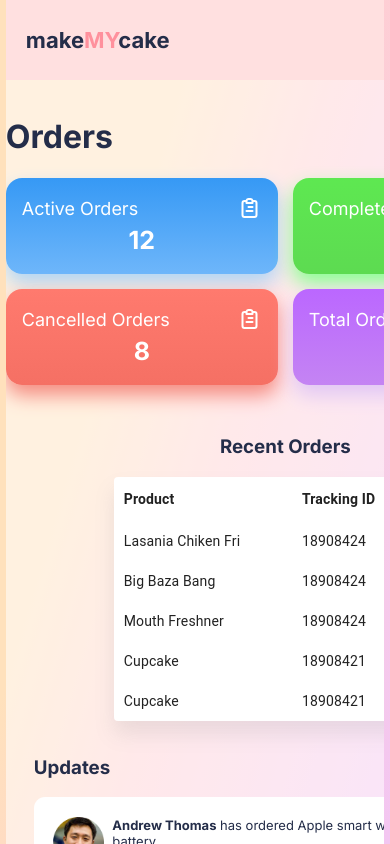
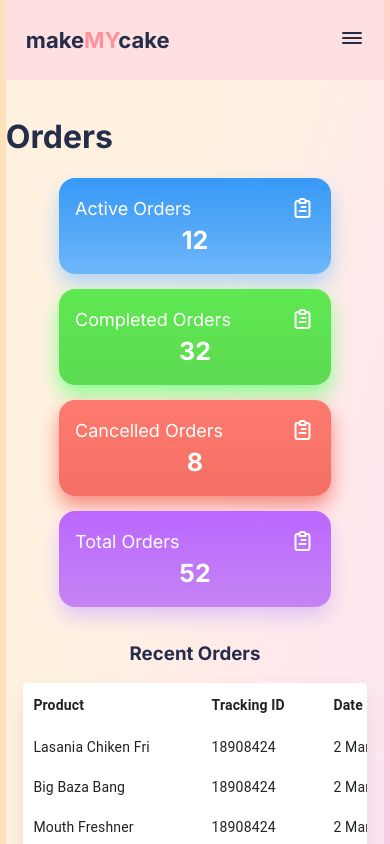
Before and after one commit to dev-siva98/web-admin, a React (Create React App) app: page /orders in a window 390 px wide. Shown: the top 844 px of the page. Built offline with nearby package versions, Linux system fonts and the light colour scheme.

Commit message:
orders styling completed

```diff
--- a/src/Components/MainPage/Cards/Card/Card.jsx
+++ b/src/Components/MainPage/Cards/Card/Card.jsx
@@ -10,7 +10,8 @@ import Chart from "react-apexcharts";
 
 const Card = (props) => {
   const [expanded, setExpanded] = useState(false);
-  return (<>
+  return (
+    <>
       {expanded ? (
         <ExpandedCard param={props} setExpanded={() => setExpanded(false)} />
       ) : (
--- a/src/Components/MainPage/Orders/Orders.css
+++ b/src/Components/MainPage/Orders/Orders.css
@@ -41,3 +41,9 @@
     font-size: 25px;
     font-weight: 700;
 }
+
+@media screen and (max-width: 1200px) {
+    .admin-orders-card-container {
+        grid-template-columns: 1fr;
+    }
+}
--- a/src/Components/Sidebar/Sidebar.jsx
+++ b/src/Components/Sidebar/Sidebar.jsx
@@ -6,7 +6,6 @@ import { motion } from "framer-motion";
 import { Link } from "react-router-dom";
 
 const Sidebar = () => {
-
   const [selected, setSelected] = useState(0); // to set active navigation style
   const [click, setClick] = useState(false);  // to open mobile navigation
 
--- a/src/Components/Table/Table.jsx
+++ b/src/Components/Table/Table.jsx
@@ -17,7 +17,7 @@ const rows = [
   createData("Big Baza Bang ", 18908424, "2 March 2022", "Pending"),
   createData("Mouth Freshner", 18908424, "2 March 2022", "Approved"),
   createData("Cupcake", 18908421, "2 March 2022", "Delivered"),
-  createData("Cupcake", 18908421, "2 March 2022", "Delivered"),
+  createData("Chocolate", 18908421, "2 March 2022", "Delivered"),
 ];
 
 
```
Lines whose indentation alone changed are shown as unchanged.
